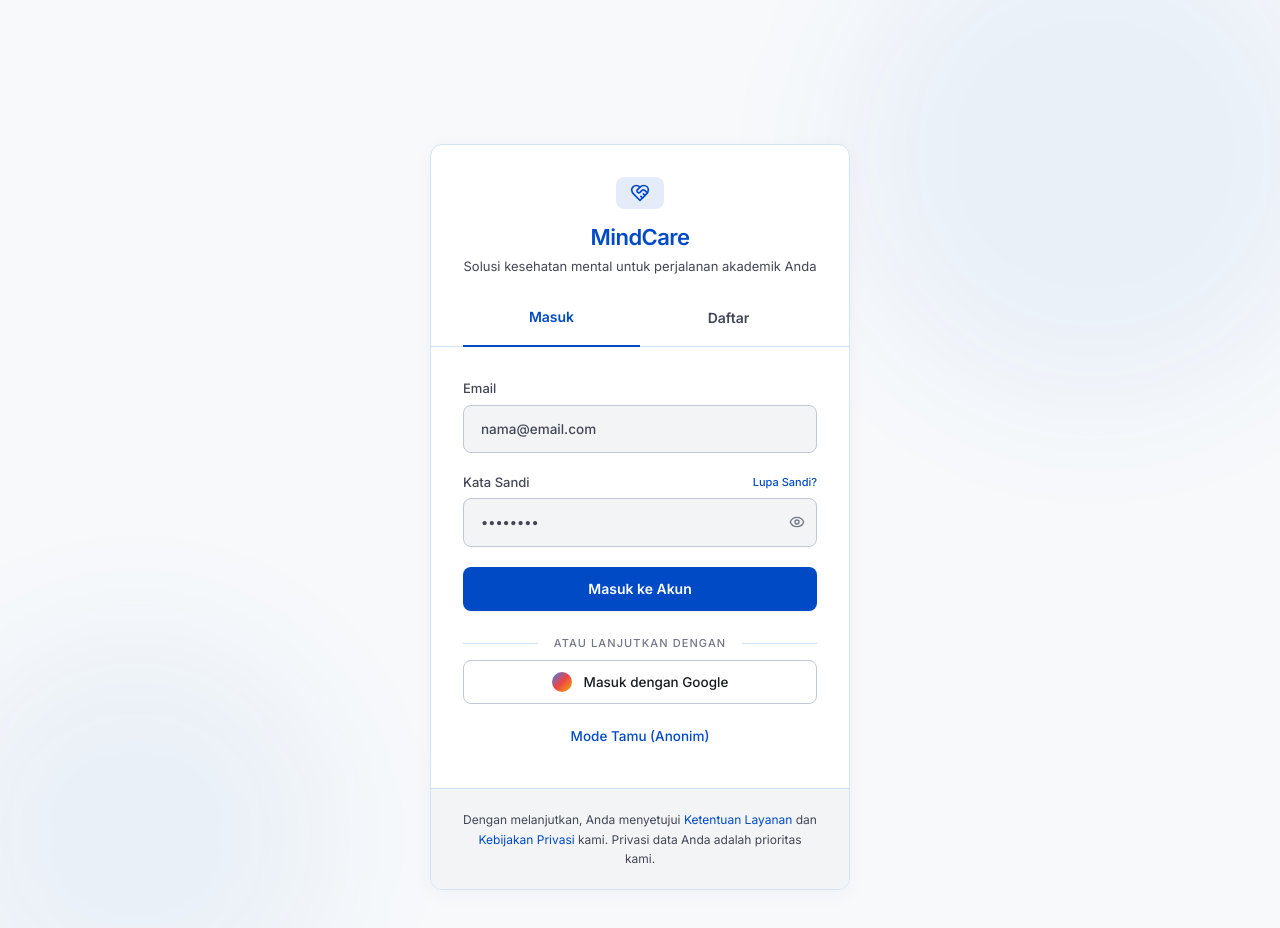
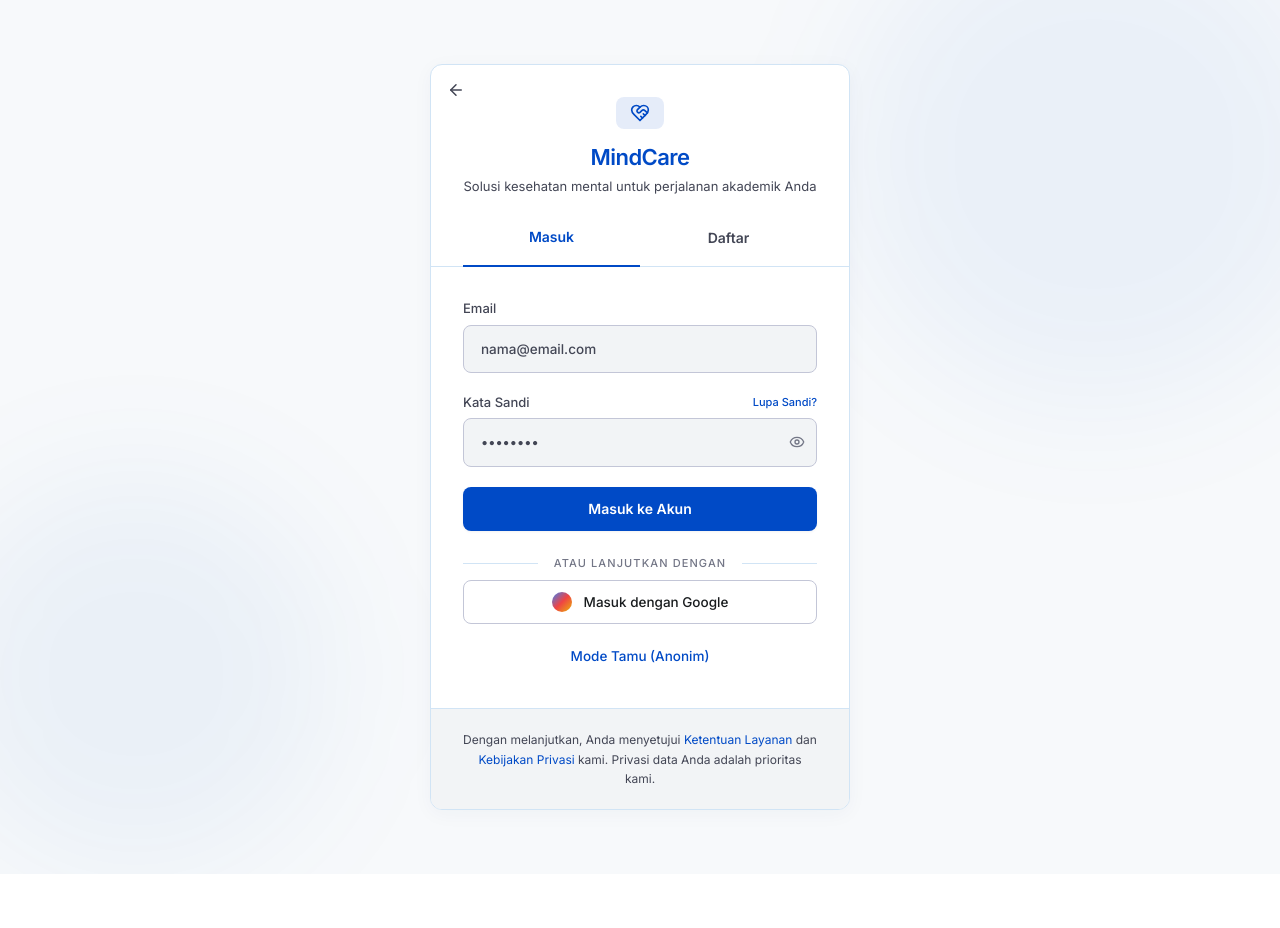
Before and after one commit to HQi0/Mindcare, a React (Vite) app: page /login in a window 1280 px wide. Shown: the top 928 px of the page. After the commit the page ends 874 px from the top, so only its background shows below. Built offline with nearby package versions, Linux system fonts and the light colour scheme.

Commit message:
login register padding dan back button

```diff
--- a/src/components/auth/AuthCard.jsx
+++ b/src/components/auth/AuthCard.jsx
@@ -1,5 +1,5 @@
 import { Link } from 'react-router-dom';
-import { HeartHandshake } from 'lucide-react';
+import { HeartHandshake, ArrowLeft } from 'lucide-react';
 
 /**
  * AuthCard adalah shell (bingkai) yang dipakai bersama oleh
@@ -10,7 +10,15 @@
  */
 export default function AuthCard({ mode, children }) {
   return (
-    <div className="bg-white border border-auth-card rounded-xl overflow-hidden shadow-[0px_4px_20px_0px_rgba(15,45,107,0.04)] w-full">
+    <div className="bg-white border border-auth-card rounded-xl overflow-hidden shadow-[0px_4px_20px_0px_rgba(15,45,107,0.04)] w-full relative">
+      <Link
+        to="/"
+        className="absolute top-4 left-4 text-auth-muted hover:text-auth-primary transition-colors"
+        title="Kembali ke Beranda"
+      >
+        <ArrowLeft size={18} />
+      </Link>
+
       {/* Header / Logo Area */}
       <div className="flex flex-col items-center gap-1 pt-8 pb-4 px-8">
         <span className="flex items-center justify-center w-12 py-1.5 rounded-lg bg-auth-primary/10 text-auth-primary">
--- a/src/layouts/AuthLayout.jsx
+++ b/src/layouts/AuthLayout.jsx
@@ -5,12 +5,13 @@
 export default function AuthLayout({ children }) {
   return (
     <div
-      className="relative min-h-screen flex items-center justify-center px-6 py-24 md:py-36 overflow-hidden"
+      className="relative min-h-screen flex items-center justify-center px-6 py-12 md:py-16 overflow-hidden"
       style={{
         backgroundImage:
           'linear-gradient(90deg, rgb(247, 249, 251) 0%, rgb(247, 249, 251) 100%)',
       }}
     >
+
       <div className="absolute inset-0 pointer-events-none overflow-hidden">
         <div className="absolute -right-16 -top-24 size-[500px] rounded-full bg-[rgba(0,74,198,0.05)] blur-3xl" />
         <div className="absolute -left-16 bottom-0 size-[400px] rounded-full bg-[rgba(0,81,177,0.05)] blur-3xl" />
```
